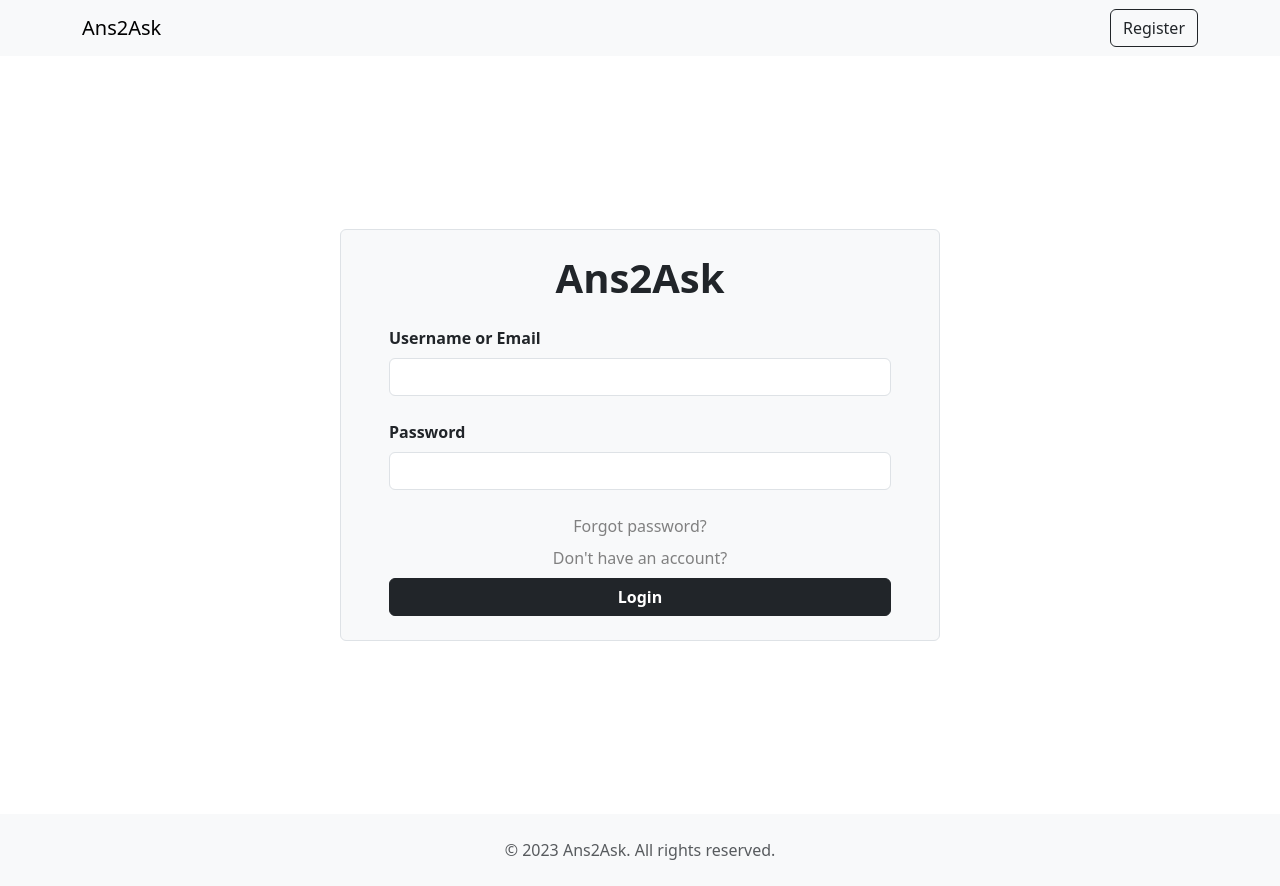
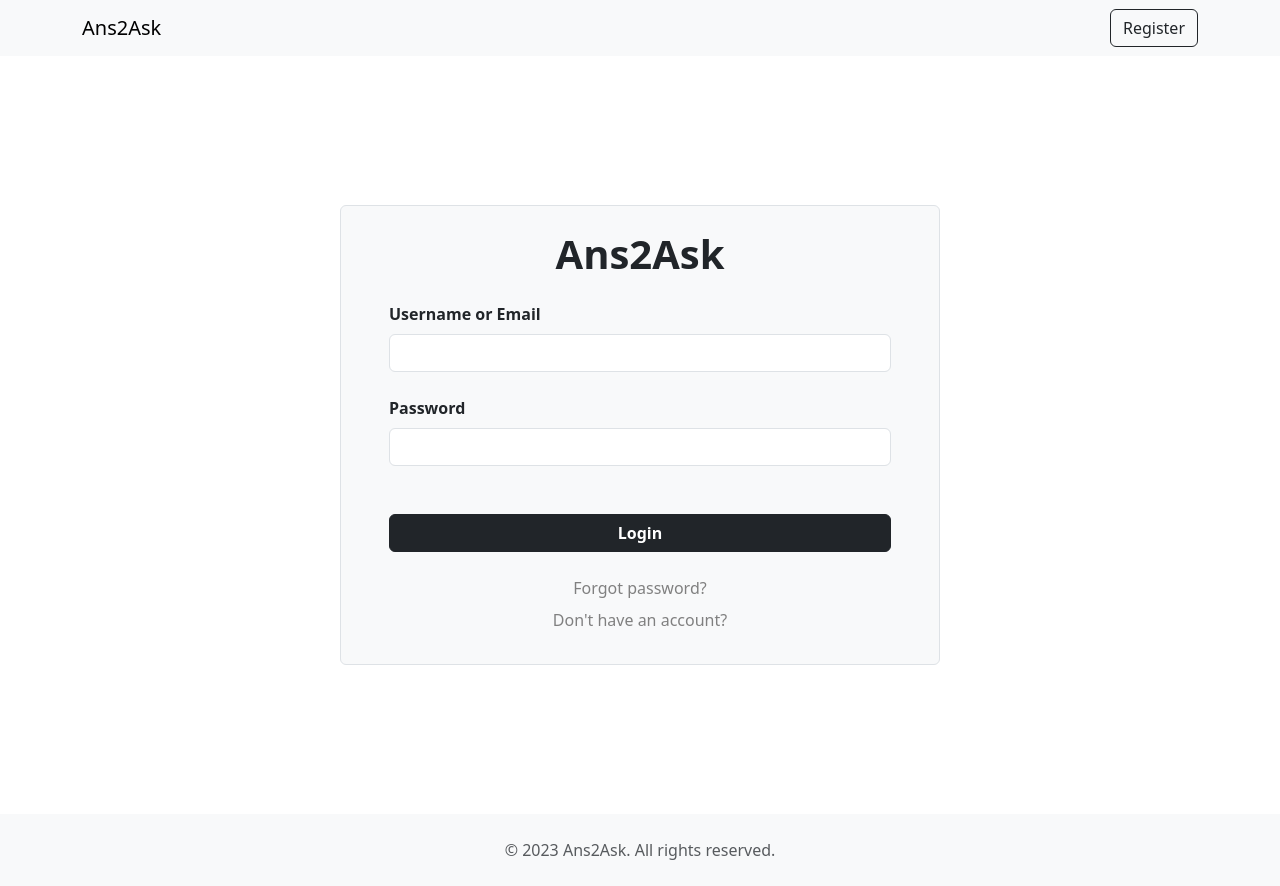
Before and after one commit to maikyh/Ans2Ask, a React (Create React App) app in the folder ans2ask-ui/: page /login in a window 1280 px wide. Built offline with nearby package versions, Linux system fonts and the light colour scheme.

Commit message:
Moved the forgot password/don't have an account? to down the login button and added some margin between them

```diff
--- a/ans2ask-ui/src/components/Login/Login.css
+++ b/ans2ask-ui/src/components/Login/Login.css
@@ -4,8 +4,8 @@
 }
 
 .custom-margin {
-    margin-top: 173px;
-    margin-bottom: 173px;
+    margin-top: 149px;
+    margin-bottom: 149px;
 }
 
 .custom-link {
--- a/ans2ask-ui/src/components/Login/Login.jsx
+++ b/ans2ask-ui/src/components/Login/Login.jsx
@@ -21,18 +21,18 @@ export default function Login() {
                     <label className="mb-2 fw-bold" htmlFor="usernameOrEmail">Username or Email</label>
                     <input type="text" className="form-control bg-lighter" id="usernameOrEmail" placeholder="" />
                 </div>
-                <div className="form-group mb-4">
+                <div className="form-group mb-5">
                     <label className="mb-2 fw-bold" htmlFor="password">Password</label>
                     <input type="password" className="form-control bg-lighter" id="password" placeholder="" />
                 </div>
                 <div className="text-center">
+                    <button type="submit" className="btn btn-dark w-100 d-block fw-bold mb-4">Login</button>
                     <div className="mb-2">
                         <a className="custom-link" href="#" >Forgot password?</a>
                     </div>
                     <div className="mb-2">
                         <a className="custom-link" href="#" >Don't have an account?</a>
                     </div>
-                    <button type="submit" className="btn btn-dark w-100 d-block fw-bold">Login</button>
                 </div>
                 </form>
             </div>
```
